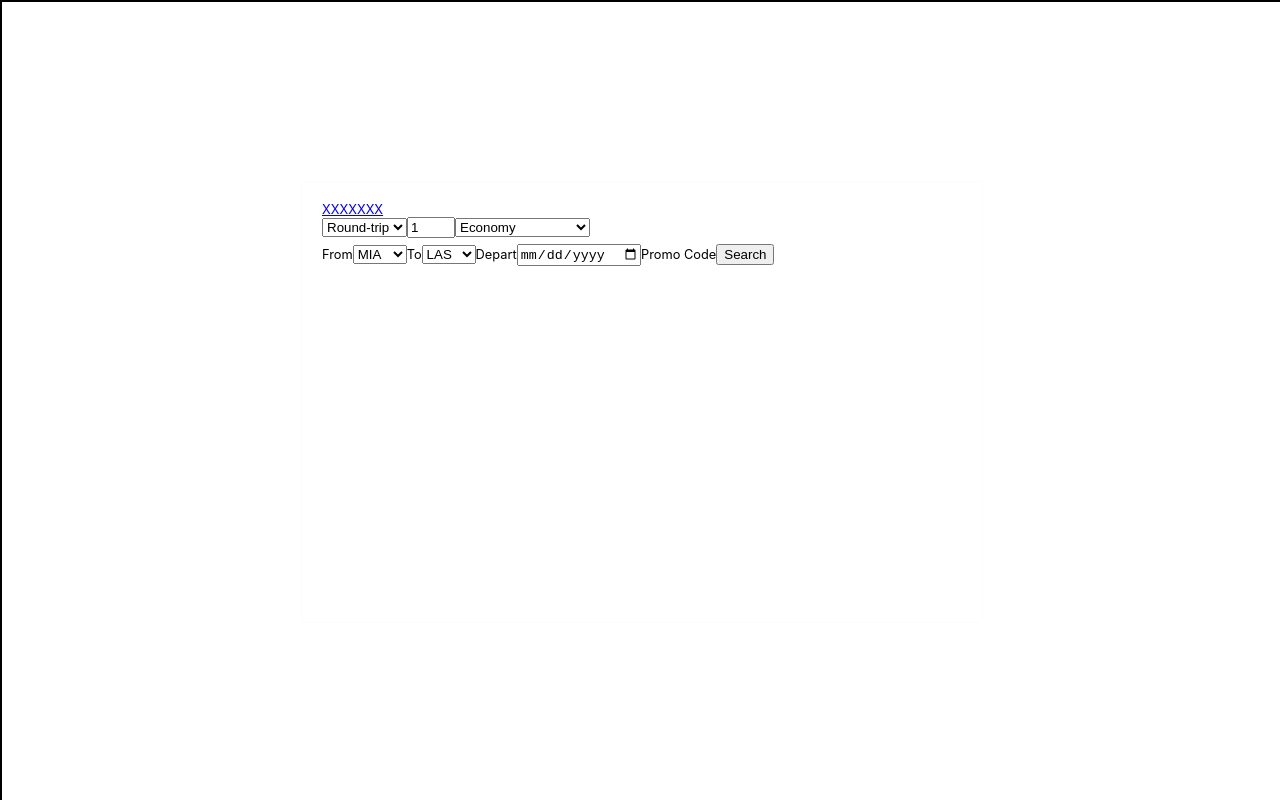
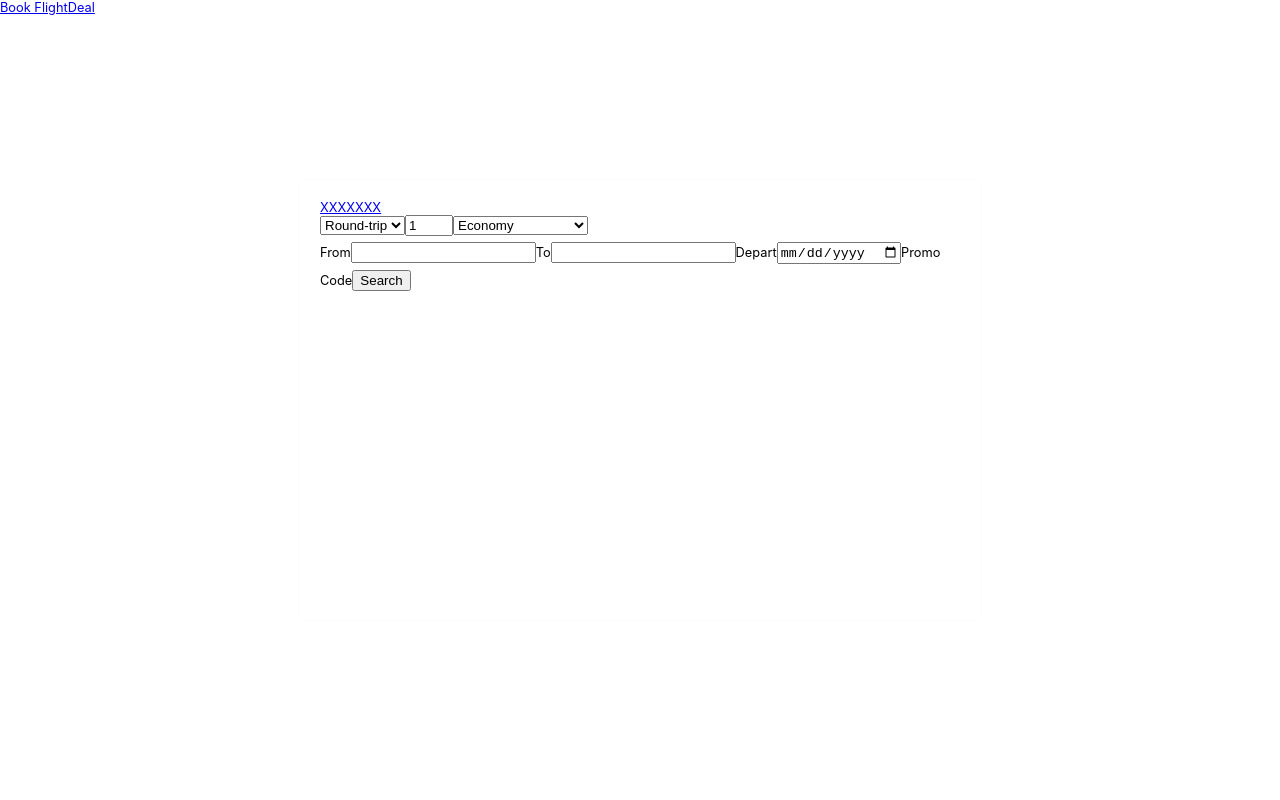
Before and after one commit to nunna19/Everymondo, a React (Create React App) app: page /FormSubmit in a window 1280 px wide. Built offline with nearby package versions, Linux system fonts and the light colour scheme.

Commit message:
okokok still have power

```diff
--- a/src/App.js
+++ b/src/App.js
@@ -4,7 +4,8 @@ import 'react-notifications/lib/notifications.css';
 import 'rc-slider/assets/index.css';
 
 import './App.scss';
-import Home from './Components/Home.js';
+import Deal from './Components/Deal.js';
+import HomeFrom from './Components/HomeForm';
 import FormSubmit from './Components/FormSubmit';
 import SearchResults from './Components/SearchResults';
 
@@ -15,7 +16,6 @@ import SearchResults from './Components/SearchResults';
 class App extends Component {
 
   state={
-    //empty
     results: [],
     departureTime: 0,
     priceUSD:0
@@ -35,10 +35,19 @@ class App extends Component {
     return (
       <div className="App">
 
+      <div>
+       <Link to="/">Book Flight</Link>
+       <Link to="/Deal">Deal</Link>
+       </div>
+
       <Switch>
           <Route
             exact path='/'
-            render={(props) => <Home {...props} />}
+            render={(props) => <HomeFrom {...props} />}
+          />
+            <Route
+            exact path='/Deal'
+            render={(props) => <Deal {...props} />}
           />
           <Route
             exact path='/FormSubmit'
@@ -50,7 +59,7 @@ class App extends Component {
           />
       </Switch>
 
-      {/* <Home/> */}
+
 
 
       </div>
--- a/src/App.scss
+++ b/src/App.scss
@@ -1,4 +1,4 @@
-@import '../public/variables.scss';
+// @import '../public/variables.scss';
 
 body{
   font-size: 1vw;
@@ -25,7 +25,6 @@ body{
   margin-left: 5%;
   margin-right: 5%;
 
-
 }
 
 .trip-start{
@@ -51,23 +50,11 @@ body{
   background-color: rgb(0, 162, 255);
 }
 
-.form-popup {
-  display: none;
-  position: fixed;
-  bottom: 0;
-  right: 15px;
-  border: 3px solid #f1f1f1;
-  z-index: 9;
-}
 
 .popup_inner{
   box-shadow: 0 0 1px rgb(238, 235, 235);
   padding: 20px;
   position: absolute;
-  // left: 20%;
-  // right: 20%;
-  // top: 30%;
-  // bottom: 30%;
   left: 0;
    right: 0;
    top: 0;
@@ -79,26 +66,12 @@ body{
   background-color: white;
 
 }
-.popup{
-  background: rgba(255,255,255,0.7);
-  width:100vw;
-  height:100vh;
-  position: fixed;
-  z-index: 999;
-  border:2px solid black;
-}
-// .App{
-//   position: fixed;
-//   width: 100%;
-//   height: 100%;
-//   top: 0;
-//   left: 0;
-//   right: 0;
-//   bottom: 0;
-//   margin: auto;
-//   background-color: rgba(0,0,0, 0.5);
-// }
 
 .message{
   font-size: 10px;
 }
+
+.HomeForm{
+  background-image: url("/airplane.png");
+  width: 100%;
+}
--- a/src/Components/Home.js
+++ b/src/Components/Deal.js
@@ -2,7 +2,7 @@ import React, { Component } from 'react';
 import {Link} from 'react-router-dom';
 import '../App.scss';
 import axios from 'axios';
-import FormSubmit from './FormSubmit';
+import HomeForm from "./HomeForm.js"
 import moment from 'moment'
 
 
@@ -42,7 +42,6 @@ class Home extends Component {
 
          return(
            <div key={i}>
-
               <div className="showPopFlight">
                 <div className="card" >
                   <div className="imgPopFlight" >
@@ -75,6 +74,7 @@ class Home extends Component {
     console.log(this.state.popularFlight)
     return(
       <div className="home" >
+          <HomeForm/>
           {this.showPopFlight()}
       </div>
 
--- a/src/Components/FormSubmit.js
+++ b/src/Components/FormSubmit.js
@@ -89,7 +89,7 @@ class FromSunmit extends Component {
 		            </select>
                 <input type="number" name="passengerCount" min="1" max="5" defaultValue="1" ></input>
 
-              <select defaultValue={this.state.fareClass} name="fareClass">
+              <select defaultValue={this.state.fareClass} name="fareClass"  >
 			            <option value="Economy">Economy</option>
 			            <option value="PremiumEconomy">Premium Economy</option>
                   <option value="Business">Business</option>
@@ -99,29 +99,13 @@ class FromSunmit extends Component {
 
 
                 <span>From</span>
+                <input defaultValue={this.state.origin} name="origin" type ="text"/>
 
-                <select defaultValue={this.state.origin} name="origin">
-                  <option value="MIA">MIA</option>
-			            <option value="LAS">LAS</option>
-                  <option value="DTW">DTW</option>
-                  <option value="MCO">MCO</option>
-                  <option  value="PHL">PHL</option>
-                  <option value="RSW">RSW</option>
-                  <option value="FLL">FLL</option>
-                  <option value="LGA">LGA</option>
-		            </select>
+
 
                 <span>To</span>
-                <select defaultValue={this.state.destination} name="destination">
-			            <option value="LAS">LAS</option>
-			            <option value="MIA">MIA</option>
-                  <option value="DTW">DTW</option>
-                  <option value="MCO">MCO</option>
-                  <option value="PHL">PHL</option>
-                  <option value="RSW">RSW</option>
-                  <option value="FLL">FLL</option>
-                  <option value="LGA">LGA</option>
-		            </select>
+                <input defaultValue={this.state.destination} name="destination" type ="text"/>
+
 
 
                 <span>Depart</span>
--- /dev/null
+++ b/src/Components/HomeForm.js
@@ -0,0 +1,71 @@
+import React, { Component } from 'react';
+import {Link} from 'react-router-dom';
+import '../App.scss';
+
+
+
+class HomeForm extends Component {
+
+
+
+
+  render(){
+
+    return(
+      <div className="HomeForm" >
+      <div className="BookForm">
+      <form>
+
+              <div>
+                <select className="tripType" name="tripType">
+			            <option name="roundTrip" value="roundTrip">Round-trip</option>
+			            <option name="oneWay" value="oneWay">One Way</option>
+		            </select>
+                <input type="number" name="passengerCount" min="1" max="5" defaultValue="1" ></input>
+
+              <select name="fareClass"  >
+			            <option value="Economy">Economy</option>
+			            <option value="PremiumEconomy">Premium Economy</option>
+                  <option value="Business">Business</option>
+                  <option value="FirstClass">First Class</option>
+		            </select>
+                </div>
+
+
+                <span>From</span>
+                <input name="origin" type ="text"/>
+
+
+
+                <span>To</span>
+                <input name="destination" type ="text"/>
+
+
+
+                <span>Depart</span>
+                <input  name="departureDate" type="date"  className="trip-start"  required/>
+
+
+                  <div>
+                  <span>Return</span>
+                  <input name="returnDate" type="date"  className="trip-end"   required/>
+                  </div>
+
+
+                <span>Promo Code</span>
+
+
+                <input type="submit" value="Search"/>
+
+        </form>
+
+
+      </div>
+      </div>
+
+
+    )
+   }
+}
+
+export default HomeForm
--- a/src/Components/SearchResults.js
+++ b/src/Components/SearchResults.js
@@ -44,15 +44,13 @@ class SearchResults extends Component {
 
 
       <div className="SearchResults">
-      <Slider name="priceUSD"  onChange={(e) => this.props.updateSearch(e, "priceUSD")}/>
+      <Slider max="200" name="priceUSD"  onChange={(e) => this.props.updateSearch(e, "priceUSD")}/>
       ${this.props.priceUSD}
 
       <Slider min={0} step={100} max={2400} name="departureTime"  onChange={(e) => this.props.updateSearch(e, "departureTime")}/>
 
       {this.props.departureTime}
 
-        {/* <input name="priceUSD" type="text"  onChange={this.updateSearch}/>
-        <input name="departureTime" type="text"  onChange={this.updateSearch}/>  */}
         <ul>
           {this.showResults()}
         </ul>
```
Also changed, not shown: public/airplane.png (added), public/kupono-kuwamura-508400-unsplash 2.jpg (deleted).
